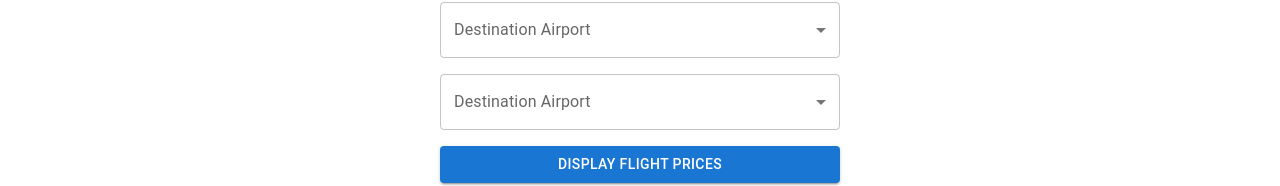
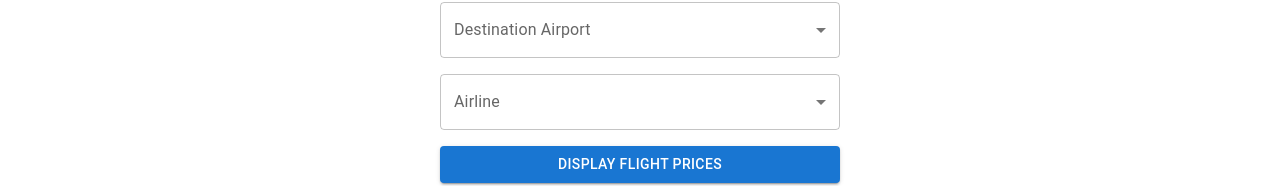
Before and after one commit to BeckyLashua/flight-price-tracker, a React (Create React App) app in the folder client/: page / in a window 1280 px wide. Shown: the part 302-488 px from the top of the page. Built offline with nearby package versions, Linux system fonts and the light colour scheme.

Commit message:
Added error message for origin and destination airports

```diff
--- a/client/src/RetrievalForm.js
+++ b/client/src/RetrievalForm.js
@@ -6,6 +6,7 @@ import axios from 'axios';
 const RetrievalForm = () => {
   const [loading, setLoading] = useState(false);
   const [error, setError] = useState(false);
+  const [airportError, setAirportError] = useState(false);
   const [responseData, setResponseData] = useState(null);
   const [formValues, setFormValues] = useState({
     origin: '',
@@ -24,12 +25,18 @@ const RetrievalForm = () => {
   const handleSubmit = async (e) => {
     e.preventDefault();
     setError('');
+    setAirportError(false);
     setLoading(true);
     setShowChart(false);
 
     const { origin, destination, airline } = formValues;
     if ( !origin || !destination || !airline ) {
       setError('Please fill in all fields.');
+      setLoading(false);
+      return;
+    }
+    if ( destination === origin) {
+      setError('Origin airport and destination airport cannot be the same.')
       setLoading(false);
       return;
     }
@@ -90,7 +97,7 @@ const RetrievalForm = () => {
               </Select>
             </FormControl>
             <FormControl>
-              <InputLabel id="airline">Destination Airport</InputLabel>
+              <InputLabel id="airline">Airline</InputLabel>
               <Select
                 labelId="airline"
                 name="airline"
```
